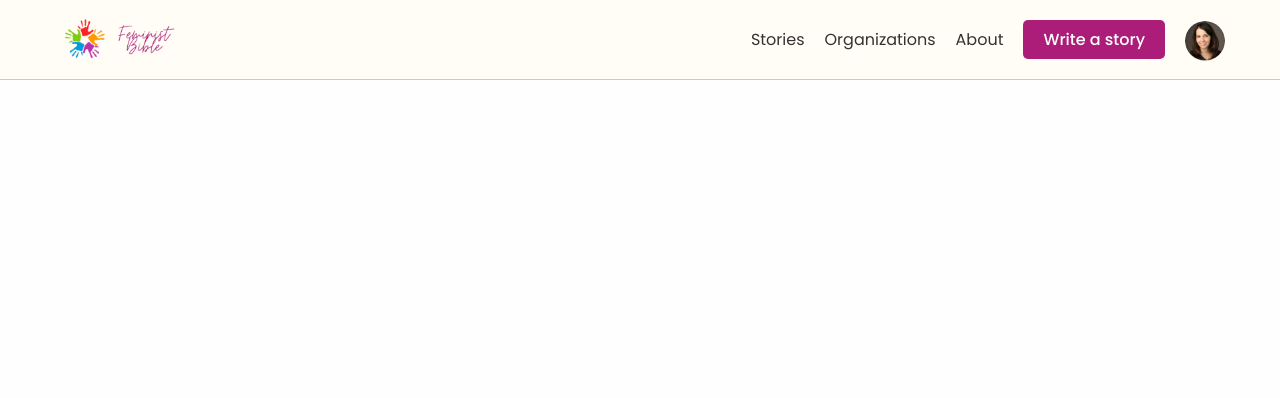
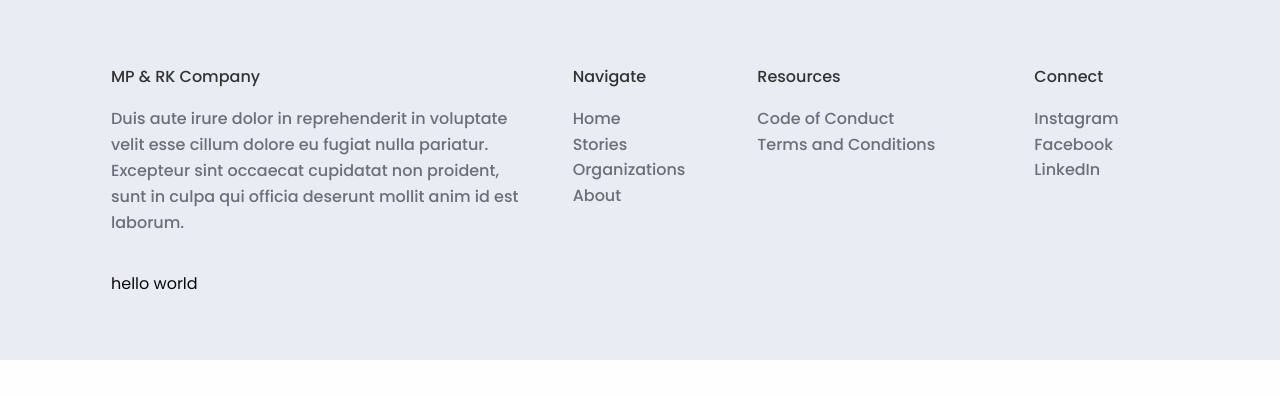
Before and after one commit to girlscript/feminist-bible-phase-2, a React (Create React App) app in the folder frontend/: page / in a window 1280 px wide. Shown: the top 398 px of the page. Built offline with nearby package versions, Linux system fonts and the light colour scheme.

Commit message:
initial commit

```diff
--- a/frontend/src/App.js
+++ b/frontend/src/App.js
@@ -1,11 +1,13 @@
 import React from 'react';
+import Footer from './components/Footer.jsx';
 import Header from './components/Header.jsx';
 import avatar from "./images/avatar.png";
 
 function App() {
   return (
     <div>
-      <Header isSignedIn={true} avatarSrc={avatar}/>
+      {/* <Header isSignedIn={true} avatarSrc={avatar}/> */}
+      <Footer />
     </div>
   );
 }
--- /dev/null
+++ b/frontend/src/components/Footer.jsx
@@ -0,0 +1,60 @@
+import React, { Component } from "react";
+import "../css/components/footer.scss";
+
+class Footer extends Component {
+  render() {
+    return (
+      <div className="footer">
+        <div className="grid-container">
+          <div className="grid-x grid-margin-x">
+            <div className="cell large-5">
+              <p className="text-head">MP & RK Company</p>
+              <p>
+              Duis aute irure dolor in reprehenderit in voluptate velit esse cillum dolore eu fugiat nulla pariatur. Excepteur sint occaecat cupidatat non proident, sunt in culpa qui officia deserunt mollit anim id est laborum.
+              </p>
+            </div>
+            <div className="cell large-2">
+              <p className="text-head">Navigate</p>
+              <p>
+              <ul>
+                  <li>Home</li>
+                  <li>Stories</li>
+                  <li>Organizations</li>
+                  <li>About</li>
+              </ul>
+              </p>
+            </div>
+            <div className="cell large-3">
+              <p className="text-head">Resources</p>
+              <p>
+              <ul>
+                  <li>Code of Conduct</li>
+                  <li>Terms and Conditions</li>
+              </ul>
+              </p>
+            </div>
+            <div className="cell large-2">
+              <p className="text-head">Connect</p>
+              <p>
+              <ul>
+                  <li>Instagram</li>
+                  <li>Facebook</li>
+                  <li>LinkedIn</li>
+
+              </ul>
+              </p>
+            </div>
+          </div>
+
+          <div className="grid-x grid-margin-x">
+              <div className="cell auto">
+               hello world
+              </div>
+          </div>
+        </div>
+      </div>
+    );
+  }
+}
+
+export default Footer;
--- /dev/null
+++ b/frontend/src/css/components/footer.scss
@@ -0,0 +1,39 @@
+@import '../settings//global';
+
+$footer-bg : #e7edf3;
+
+.footer{
+    background-color:$footer-bg;
+    padding: 0 101px;
+    .grid-container{
+        padding: 54px 0;
+    }
+    .cell{
+        padding:10px 10px;
+    }
+    .text-head{
+        color: $title-color;
+    }
+    text{
+        @extend .text;
+    }
+}
+
+
+li{
+    text-align: left;
+    list-style: none;
+}
+
+.large-2{
+ul{
+    margin: 0;
+    padding:0;
+}
+}
+.large-3{
+ul{
+    margin: 0;
+    padding:0;
+}
+}
```
Also changed, not shown: 1 other file (tests, documents, lock files or other folders).
